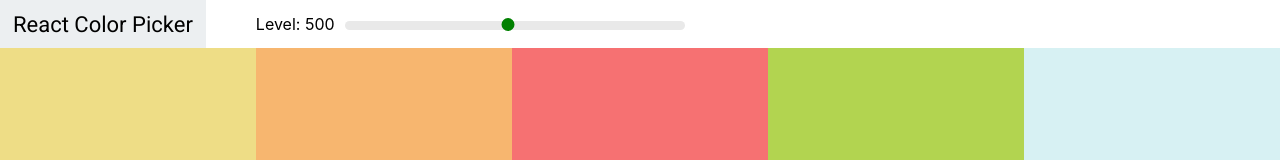
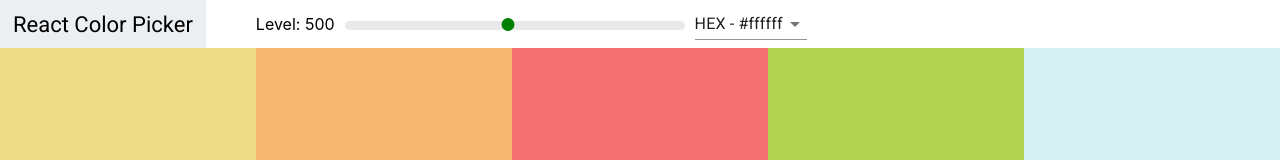
Before and after one commit to gabrielantony/Color-Palette, a React (Create React App) app: page / in a window 1280 px wide. Shown: the top 160 px of the page. Built offline with nearby package versions, Linux system fonts and the light colour scheme.

Commit message:
Add Select and Material UI

```diff
--- a/package.json
+++ b/package.json
@@ -3,6 +3,7 @@
   "version": "0.1.0",
   "private": true,
   "dependencies": {
+    "@material-ui/core": "^4.4.1",
     "chroma-js": "^2.0.6",
     "rc-slider": "^8.7.1",
     "react": "^16.9.0",
--- a/src/ColorHelpers.js
+++ b/src/ColorHelpers.js
@@ -20,7 +20,7 @@
                 hex: scale[i],
                 rgb:chroma(scale[i]).css(),
                 rgba:chroma(scale[i]).css()
-                .replace("rgba", "rgba")
+                .replace("rgb", "rgba")
                 .replace(")", ",1.0)")
             });
         }
--- a/src/Navbar.js
+++ b/src/Navbar.js
@@ -1,12 +1,26 @@
 import React, { Component } from 'react';
+import Select from '@material-ui/core/Select';
+import MenuItem from '@material-ui/core/MenuItem'
 import Slider from "rc-slider";
 import "rc-slider/assets/index.css";
 import "./Navbar.css"
 
 
 class Navbar extends Component {
+    constructor(props){
+        super(props);
+        this.state = { format: "hex" };
+        this.handleChange = this.handleChange.bind(this);
+    }
+
+    handleChange(e){
+        this.setState({ format: e.target.value });
+        this.props.handleChange(e.target.value);
+    }
+
     render() {
         const {level, changeLevel} = this.props;
+        const {format} = this.state;
 
         return (
             <header className="Navbar">
@@ -24,7 +38,13 @@
                         onAfterChange={changeLevel}/>
                     </div>
                 </div>
-
+                <div className="select-container">
+                    <Select value={format} onChange={this.handleChange}>
+                        <MenuItem value="hex">HEX - #ffffff</MenuItem>
+                        <MenuItem value="rgb">RGB - rgb(255, 255, 255)</MenuItem>
+                        <MenuItem value="rgba">RGBA - rgb(255, 255, 255, 1.0)</MenuItem>
+                    </Select>
+                </div>
             </header>
         );
     }
--- a/src/Palette.js
+++ b/src/Palette.js
@@ -8,24 +8,29 @@
 class Palette extends Component {
     constructor(props) {
         super(props);
-        this.state = { level: 500 };
+        this.state = { level: 500, format: "hex" };
         this.changeLevel = this.changeLevel.bind(this);
+        this.changeFormat = this.changeFormat.bind(this);
     }
 
     changeLevel(level) {
         this.setState({ level })
     }
 
+    changeFormat(val){
+       this.setState({ format: val });
+    }
+
     render() {
         const {colors} = this.props.palette;
-        const {level} = this.state;
+        const {level, format} = this.state;
         const colorBoxes = colors[level].map(color => (
-            <ColorBox background={color.hex} name={color.name} />
+            <ColorBox background={color[format]} name={color.name} />
         ));
 
         return (
             <div className="Palette">
-                <Navbar level={level} changeLevel={this.changeLevel} />
+                <Navbar level={level} changeLevel={this.changeLevel} handleChange={this.changeFormat} />
                 {/* Navbar goes here */}
                 <div className="Palette-colors">
                     {colorBoxes}
```
Also changed, not shown: 1 other file (tests, documents, lock files or other folders).
